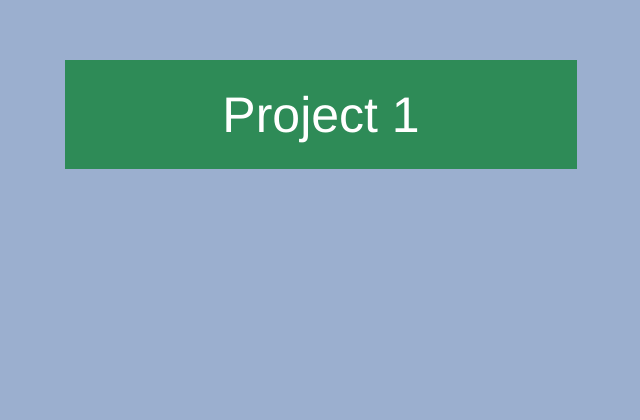
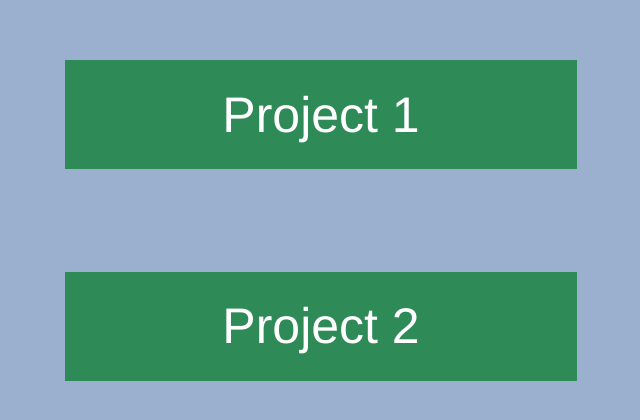
Before and after one commit to kaerpratt/creative-coding-2025, a plain HTML site: page index.html in a window 1280 px wide. Shown: the part 196-616 px from the top of the page, without its empty margins (319-959 px from the left). Drawn offline with Linux system fonts and the light colour scheme.

Commit message:
Update index.html

```diff
--- a/index.html
+++ b/index.html
@@ -43,6 +43,7 @@
 
     <div id="centered">
     <a href="Narrative/narrative1.html">Project 1</a>
+    <a href="final/soulfulmonsterfnl_entry.html">Project 2</a>
 
     </div>
 
```
